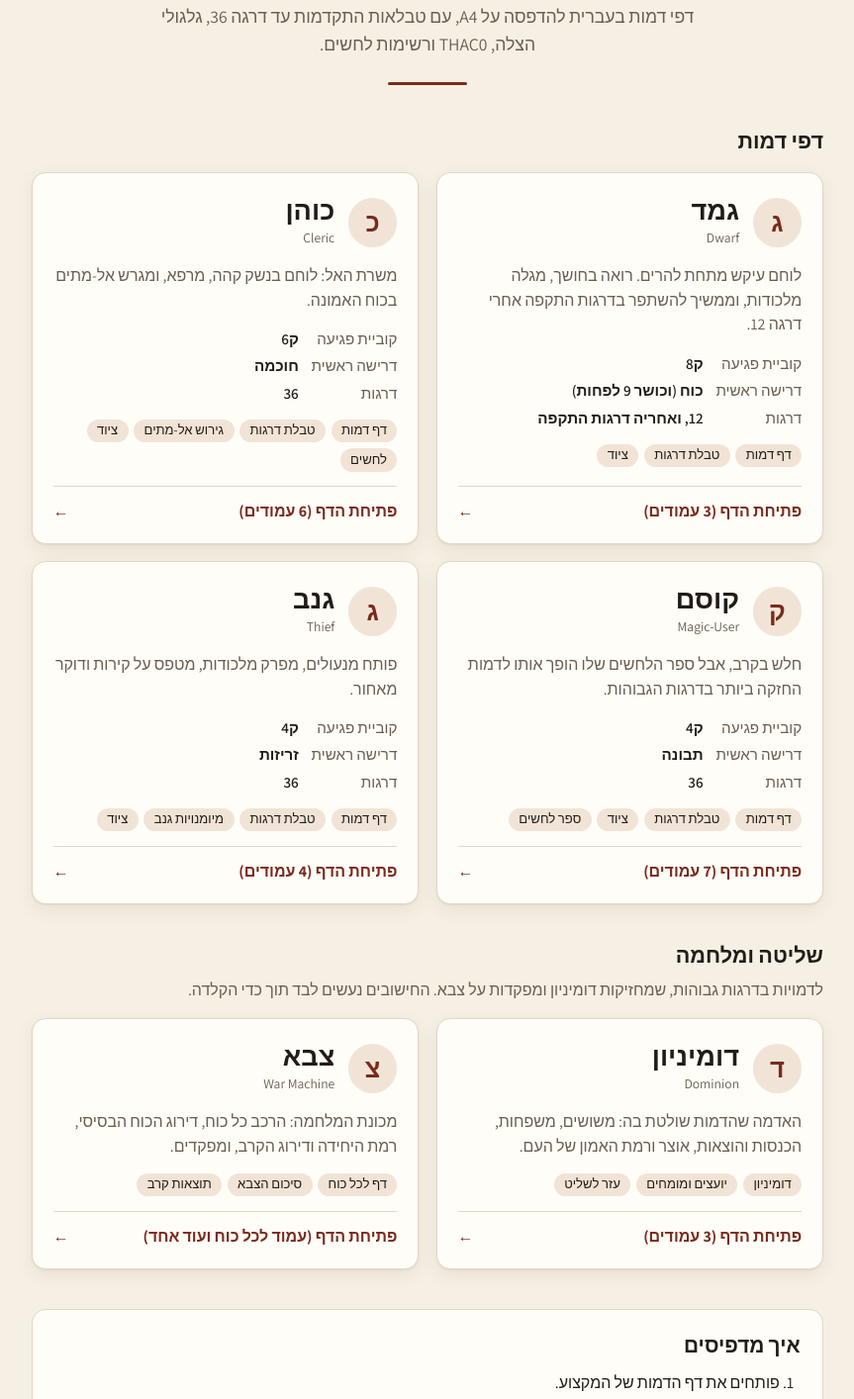
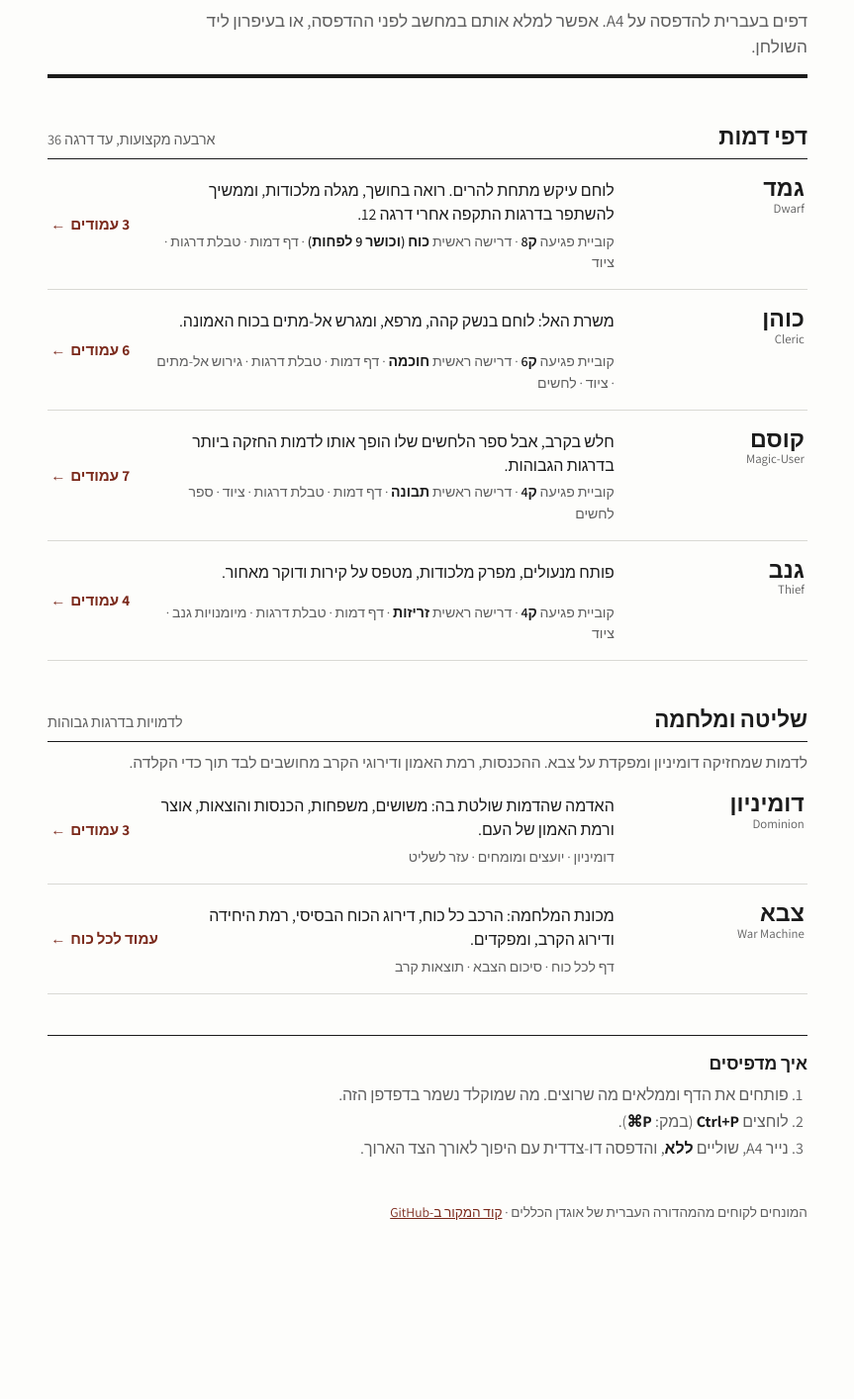
Before and after one commit to itaiag/rc-sheets, a plain HTML site: page index.html in a window 1280 px wide. Shown: the part 142-1556 px from the top of the page at 99% size, without its empty margins (208-1071 px from the left). After the commit the page ends 1417 px from the top, so only its background shows below. Drawn offline with Linux system fonts and the light colour scheme.

Commit message:
Redesign the home page as a contents list with character sheets and ruler sheets
Co-Authored-By: Claude Opus 5.5 <noreply@anthropic.com>

```diff
--- a/index.html
+++ b/index.html
@@ -3,159 +3,118 @@
 <head>
 <meta charset="utf-8">
 <meta name="viewport" content="width=device-width, initial-scale=1">
-<title>דפי דמות לאוגדן הכללים</title>
-<meta name="description" content="דפי דמות להדפסה בעברית לחוקי המבוכים והדרקונים (Rules Cyclopedia): גמד, כוהן, קוסם וגנב.">
+<title>דפי דמות ועזר</title>
+<meta name="description" content="דפי דמות ודפי עזר להדפסה בעברית לחוקי המבוכים והדרקונים (Rules Cyclopedia): גמד, כוהן, קוסם וגנב, דומיניון וצבא.">
 <link rel="stylesheet" href="https://fonts.googleapis.com/css2?family=Assistant:wght@400;600;700;800&display=swap">
 <style>
-:root {
-  --ink:#221c18; --muted:#6b5d50; --paper:#f6f0e4; --card:#fffdf8; --line:#e2d7c5;
-  --accent:#7a2a1c; --accent-ink:#fffdf8; --tint:#f1e4d6; --shadow:0 1px 2px rgba(60,40,20,.06), 0 6px 18px rgba(60,40,20,.08);
+:root { --ink:#1b1b1b; --muted:#5f5f5f; --paper:#fdfdfb; --line:#d9d9d4; --accent:#7b2a1c; --hover:#f3f2ee; }
+@media (prefers-color-scheme: dark) { :root:not([data-theme="light"]) {
+  --ink:#ececea; --muted:#a3a3a0; --paper:#141414; --line:#333331; --accent:#e0937c; --hover:#1d1d1c;
+} }
+:root[data-theme="dark"] { --ink:#ececea; --muted:#a3a3a0; --paper:#141414; --line:#333331; --accent:#e0937c; --hover:#1d1d1c; }
+* { box-sizing:border-box; }
+body { margin:0; background:var(--paper); color:var(--ink); font-family:Assistant, "Segoe UI", Arial, sans-serif; line-height:1.5; }
+.num-ltr { direction:ltr; unicode-bidi:isolate; }
+main { max-width:50rem; margin:0 auto; padding:3.5rem 1rem 2.5rem; }
+header { border-bottom:4px solid var(--ink); padding-bottom:1rem; margin-bottom:2.6rem; }
+.eyebrow { color:var(--accent); font-weight:700; font-size:.9rem; margin:0 0 .3rem; }
+h1 { font-weight:800; font-size:clamp(2.2rem, 7vw, 3.4rem); line-height:1; margin:0 0 .8rem; }
+.lead { color:var(--muted); font-size:1.08rem; max-width:38rem; margin:0; }
+section { margin-bottom:2.6rem; }
+.section-head { display:flex; align-items:baseline; justify-content:space-between; gap:1rem;
+  border-bottom:1.5px solid var(--ink); padding-bottom:.35rem; }
+.section-head h2 { font-weight:800; font-size:1.4rem; margin:0; }
+.section-head span { color:var(--muted); font-size:.9rem; }
+.section-lead { color:var(--muted); margin:.6rem 0 0; font-size:.98rem; }
+.list { list-style:none; margin:0; padding:0; }
+.item { display:grid; grid-template-columns:10.5rem 1fr auto; gap:.3rem 1.5rem; align-items:baseline;
+  padding:1rem .2rem; border-bottom:1px solid var(--line); color:inherit; text-decoration:none; }
+.item:hover, .item:focus-visible { background:var(--hover); outline:none; }
+.item:focus-visible { box-shadow:inset 0 0 0 2px var(--accent); }
+.name { font-weight:800; font-size:1.45rem; line-height:1.15; }
+.name .en { display:block; font-weight:400; font-size:.8rem; color:var(--muted); direction:ltr; unicode-bidi:isolate; text-align:right; }
+.desc { margin:0; }
+.meta { grid-column:2; margin:0; color:var(--muted); font-size:.88rem; }
+.meta b { color:var(--ink); font-weight:600; }
+.go { grid-row:1 / span 2; grid-column:3; align-self:center; color:var(--accent); font-weight:700; white-space:nowrap; font-size:.95rem; }
+.go .arrow { display:inline-block; margin-inline-start:.3rem; transition:transform .15s ease; }
+.item:hover .go .arrow { transform:translateX(-3px); }
+.howto { border-top:1.5px solid var(--ink); padding-top:.9rem; }
+.howto h2 { font-weight:800; font-size:1.1rem; margin:0 0 .4rem; }
+.howto ol { margin:0; padding-inline-start:1.2rem; color:var(--muted); display:grid; gap:.2rem; }
+.howto b { color:var(--ink); }
+footer { color:var(--muted); font-size:.85rem; margin-top:2.2rem; }
+footer a { color:var(--accent); }
+@media (max-width:38rem) {
+  main { padding-top:2.2rem; }
+  .item { grid-template-columns:1fr auto; gap:.25rem 1rem; }
+  .name { grid-column:1; }
+  .go { grid-row:1; grid-column:2; align-self:baseline; }
+  .desc, .meta { grid-column:1 / -1; }
 }
-@media (prefers-color-scheme: dark) { :root:not([data-theme="light"]) {
-  --ink:#efe6d8; --muted:#b5a796; --paper:#171411; --card:#221d19; --line:#3a312a;
-  --accent:#e08a6e; --accent-ink:#1d1916; --tint:#2e2520; --shadow:0 1px 2px rgba(0,0,0,.3), 0 6px 18px rgba(0,0,0,.35);
-} }
-:root[data-theme="dark"] {
-  --ink:#efe6d8; --muted:#b5a796; --paper:#171411; --card:#221d19; --line:#3a312a;
-  --accent:#e08a6e; --accent-ink:#1d1916; --tint:#2e2520; --shadow:0 1px 2px rgba(0,0,0,.3), 0 6px 18px rgba(0,0,0,.35);
-}
-* { box-sizing:border-box; }
-body { margin:0; background:var(--paper); color:var(--ink); font-family:Assistant, sans-serif; line-height:1.55; }
-.num-ltr { direction:ltr; unicode-bidi:isolate; }
-main { max-width:52rem; margin:0 auto; padding:3rem 1rem 2rem; }
-header { text-align:center; margin-bottom:2.5rem; }
-.eyebrow { color:var(--accent); font-weight:700; letter-spacing:.04em; font-size:.95rem; margin:0 0 .4rem; }
-h1 { font-weight:800; font-size:clamp(2rem, 6vw, 3.1rem); line-height:1.1; margin:0 0 .8rem; }
-.lead { color:var(--muted); font-size:1.1rem; max-width:34rem; margin:0 auto; }
-.rule { width:5rem; height:3px; background:var(--accent); border:0; margin:1.6rem auto 0; border-radius:2px; }
-.grid { display:grid; grid-template-columns:repeat(2, minmax(0, 1fr)); gap:1.1rem; }
-@media (max-width:40rem) { .grid { grid-template-columns:1fr; } }
-.card { background:var(--card); border:1px solid var(--line); border-radius:14px; box-shadow:var(--shadow);
-  padding:1.4rem 1.3rem 1.2rem; display:flex; flex-direction:column; gap:.9rem; color:inherit; text-decoration:none;
-  transition:transform .15s ease, border-color .15s ease; }
-.card:hover, .card:focus-visible { transform:translateY(-3px); border-color:var(--accent); outline:none; }
-.card-head { display:flex; align-items:center; gap:.85rem; }
-.badge { flex:none; width:3.1rem; height:3.1rem; border-radius:50%; display:grid; place-items:center;
-  background:var(--tint); color:var(--accent); font-weight:800; font-size:1.6rem; }
-.card h2 { font-weight:800; font-size:1.7rem; margin:0; line-height:1.1; }
-.card .en { color:var(--muted); font-size:.85rem; direction:ltr; unicode-bidi:isolate; }
-.tagline { margin:0; color:var(--muted); }
-dl { margin:0; display:grid; grid-template-columns:auto 1fr; gap:.25rem .8rem; font-size:.95rem; }
-dt { color:var(--muted); }
-dd { margin:0; font-weight:600; }
-.pages { display:flex; flex-wrap:wrap; gap:.35rem; margin:0; padding:0; list-style:none; }
-.pages li { background:var(--tint); border-radius:999px; padding:.1rem .65rem; font-size:.82rem; }
-.open { margin-top:auto; display:flex; justify-content:space-between; align-items:center;
-  border-top:1px solid var(--line); padding-top:.8rem; font-weight:700; color:var(--accent); }
-.open .arrow { transition:transform .15s ease; }
-.card:hover .arrow { transform:translateX(-4px); }
-.section { font-weight:800; font-size:1.35rem; margin:2.2rem 0 .9rem; }
-.section:first-of-type { margin-top:0; }
-.section-lead { color:var(--muted); margin:-.5rem 0 1rem; }
-.howto { margin-top:2.5rem; background:var(--card); border:1px solid var(--line); border-radius:14px; padding:1.3rem 1.4rem; }
-.howto h3 { font-weight:800; font-size:1.3rem; margin:0 0 .6rem; }
-.howto ol { margin:0; padding-inline-start:1.3rem; display:grid; gap:.3rem; }
-footer { text-align:center; color:var(--muted); font-size:.9rem; margin-top:2.5rem; }
-footer a { color:var(--accent); }
-@media (max-width:30rem) { main { padding-top:2rem; } .card { padding:1.2rem 1rem 1rem; } }
-@media (prefers-reduced-motion:reduce) { .card, .arrow { transition:none; } }
+@media (prefers-reduced-motion:reduce) { .go .arrow { transition:none; } }
 </style>
 </head>
 <body>
 <main>
   <header>
-    <p class="eyebrow">חוקי המבוכים והדרקונים · Rules Cyclopedia</p>
-    <h1>דפי דמות לאוגדן הכללים</h1>
-    <p class="lead">דפי דמות בעברית להדפסה על A4, עם טבלאות התקדמות עד דרגה 36, גלגולי הצלה, THAC0 ורשימות לחשים.</p>
-    <hr class="rule">
+    <p class="eyebrow">חוקי המבוכים והדרקונים · אוגדן הכללים (Rules Cyclopedia)</p>
+    <h1>דפי דמות ועזר</h1>
+    <p class="lead">דפים בעברית להדפסה על A4. אפשר למלא אותם במחשב לפני ההדפסה, או בעיפרון ליד השולחן.</p>
   </header>
-  <h2 class="section">דפי דמות</h2>
-  <div class="grid">
-    <a class="card" href="sheets/dwarf.html">
-      <div class="card-head">
-        <span class="badge" aria-hidden="true">ג</span>
-        <div><h2>גמד</h2><span class="en">Dwarf</span></div>
-      </div>
-      <p class="tagline">לוחם עיקש מתחת להרים. רואה בחושך, מגלה מלכודות, וממשיך להשתפר בדרגות התקפה אחרי דרגה 12.</p>
-      <dl>
-        <dt>קוביית פגיעה</dt><dd>ק8</dd>
-        <dt>דרישה ראשית</dt><dd>כוח (וכושר 9 לפחות)</dd>
-        <dt>דרגות</dt><dd>12, ואחריה דרגות התקפה</dd>
-      </dl>
-      <ul class="pages" aria-label="תוכן"><li>דף דמות</li><li>טבלת דרגות</li><li>ציוד</li></ul>
-      <span class="open">פתיחת הדף (3 עמודים)<span class="arrow" aria-hidden="true">←</span></span>
-    </a>
-    <a class="card" href="sheets/cleric.html">
-      <div class="card-head">
-        <span class="badge" aria-hidden="true">כ</span>
-        <div><h2>כוהן</h2><span class="en">Cleric</span></div>
-      </div>
-      <p class="tagline">משרת האל: לוחם בנשק קהה, מרפא, ומגרש אל-מתים בכוח האמונה.</p>
-      <dl>
-        <dt>קוביית פגיעה</dt><dd>ק6</dd>
-        <dt>דרישה ראשית</dt><dd>חוכמה</dd>
-        <dt>דרגות</dt><dd>36</dd>
-      </dl>
-      <ul class="pages" aria-label="תוכן"><li>דף דמות</li><li>טבלת דרגות</li><li>גירוש אל-מתים</li><li>ציוד</li><li>לחשים</li></ul>
-      <span class="open">פתיחת הדף (6 עמודים)<span class="arrow" aria-hidden="true">←</span></span>
-    </a>
-    <a class="card" href="sheets/magic-user.html">
-      <div class="card-head">
-        <span class="badge" aria-hidden="true">ק</span>
-        <div><h2>קוסם</h2><span class="en">Magic-User</span></div>
-      </div>
-      <p class="tagline">חלש בקרב, אבל ספר הלחשים שלו הופך אותו לדמות החזקה ביותר בדרגות הגבוהות.</p>
-      <dl>
-        <dt>קוביית פגיעה</dt><dd>ק4</dd>
-        <dt>דרישה ראשית</dt><dd>תבונה</dd>
-        <dt>דרגות</dt><dd>36</dd>
-      </dl>
-      <ul class="pages" aria-label="תוכן"><li>דף דמות</li><li>טבלת דרגות</li><li>ציוד</li><li>ספר לחשים</li></ul>
-      <span class="open">פתיחת הדף (7 עמודים)<span class="arrow" aria-hidden="true">←</span></span>
-    </a>
-    <a class="card" href="sheets/thief.html">
-      <div class="card-head">
-        <span class="badge" aria-hidden="true">ג</span>
-        <div><h2>גנב</h2><span class="en">Thief</span></div>
-      </div>
-      <p class="tagline">פותח מנעולים, מפרק מלכודות, מטפס על קירות ודוקר מאחור.</p>
-      <dl>
-        <dt>קוביית פגיעה</dt><dd>ק4</dd>
-        <dt>דרישה ראשית</dt><dd>זריזות</dd>
-        <dt>דרגות</dt><dd>36</dd>
-      </dl>
-      <ul class="pages" aria-label="תוכן"><li>דף דמות</li><li>טבלת דרגות</li><li>מיומנויות גנב</li><li>ציוד</li></ul>
-      <span class="open">פתיחת הדף (4 עמודים)<span class="arrow" aria-hidden="true">←</span></span>
-    </a>
-  </div>
-  <h2 class="section">שליטה ומלחמה</h2>
-  <p class="section-lead">לדמויות בדרגות גבוהות, שמחזיקות דומיניון ומפקדות על צבא. החישובים נעשים לבד תוך כדי הקלדה.</p>
-  <div class="grid">
-    <a class="card" href="sheets/dominion.html">
-      <div class="card-head">
-        <span class="badge" aria-hidden="true">ד</span>
-        <div><h2>דומיניון</h2><span class="en">Dominion</span></div>
-      </div>
-      <p class="tagline">האדמה שהדמות שולטת בה: משושים, משפחות, הכנסות והוצאות, אוצר ורמת האמון של העם.</p>
-      <ul class="pages" aria-label="תוכן"><li>דומיניון</li><li>יועצים ומומחים</li><li>עזר לשליט</li></ul>
-      <span class="open">פתיחת הדף (3 עמודים)<span class="arrow" aria-hidden="true">←</span></span>
-    </a>
-    <a class="card" href="sheets/army.html">
-      <div class="card-head">
-        <span class="badge" aria-hidden="true">צ</span>
-        <div><h2>צבא</h2><span class="en">War Machine</span></div>
-      </div>
-      <p class="tagline">מכונת המלחמה: הרכב כל כוח, דירוג הכוח הבסיסי, רמת היחידה ודירוג הקרב, ומפקדים.</p>
-      <ul class="pages" aria-label="תוכן"><li>דף לכל כוח</li><li>סיכום הצבא</li><li>תוצאות קרב</li></ul>
-      <span class="open">פתיחת הדף (עמוד לכל כוח ועוד אחד)<span class="arrow" aria-hidden="true">←</span></span>
-    </a>
-  </div>
+  <section>
+    <div class="section-head"><h2>דפי דמות</h2><span>ארבעה מקצועות, עד דרגה 36</span></div>
+    <ul class="list">
+      <li><a class="item" href="sheets/dwarf.html">
+        <span class="name">גמד<span class="en">Dwarf</span></span>
+        <p class="desc">לוחם עיקש מתחת להרים. רואה בחושך, מגלה מלכודות, וממשיך להשתפר בדרגות התקפה אחרי דרגה 12.</p>
+        <p class="meta">קוביית פגיעה <b>ק8</b> · דרישה ראשית <b>כוח (וכושר 9 לפחות)</b> · דף דמות · טבלת דרגות · ציוד</p>
+        <span class="go">3 עמודים<span class="arrow" aria-hidden="true">←</span></span>
+      </a></li>
+      <li><a class="item" href="sheets/cleric.html">
+        <span class="name">כוהן<span class="en">Cleric</span></span>
+        <p class="desc">משרת האל: לוחם בנשק קהה, מרפא, ומגרש אל-מתים בכוח האמונה.</p>
+        <p class="meta">קוביית פגיעה <b>ק6</b> · דרישה ראשית <b>חוכמה</b> · דף דמות · טבלת דרגות · גירוש אל-מתים · ציוד · לחשים</p>
+        <span class="go">6 עמודים<span class="arrow" aria-hidden="true">←</span></span>
+      </a></li>
+      <li><a class="item" href="sheets/magic-user.html">
+        <span class="name">קוסם<span class="en">Magic-User</span></span>
+        <p class="desc">חלש בקרב, אבל ספר הלחשים שלו הופך אותו לדמות החזקה ביותר בדרגות הגבוהות.</p>
+        <p class="meta">קוביית פגיעה <b>ק4</b> · דרישה ראשית <b>תבונה</b> · דף דמות · טבלת דרגות · ציוד · ספר לחשים</p>
+        <span class="go">7 עמודים<span class="arrow" aria-hidden="true">←</span></span>
+      </a></li>
+      <li><a class="item" href="sheets/thief.html">
+        <span class="name">גנב<span class="en">Thief</span></span>
+        <p class="desc">פותח מנעולים, מפרק מלכודות, מטפס על קירות ודוקר מאחור.</p>
+        <p class="meta">קוביית פגיעה <b>ק4</b> · דרישה ראשית <b>זריזות</b> · דף דמות · טבלת דרגות · מיומנויות גנב · ציוד</p>
+        <span class="go">4 עמודים<span class="arrow" aria-hidden="true">←</span></span>
+      </a></li>
+    </ul>
+  </section>
+  <section>
+    <div class="section-head"><h2>שליטה ומלחמה</h2><span>לדמויות בדרגות גבוהות</span></div>
+    <p class="section-lead">לדמות שמחזיקה דומיניון ומפקדת על צבא. ההכנסות, רמת האמון ודירוגי הקרב מחושבים לבד תוך כדי הקלדה.</p>
+    <ul class="list">
+      <li><a class="item" href="sheets/dominion.html">
+        <span class="name">דומיניון<span class="en">Dominion</span></span>
+        <p class="desc">האדמה שהדמות שולטת בה: משושים, משפחות, הכנסות והוצאות, אוצר ורמת האמון של העם.</p>
+        <p class="meta">דומיניון · יועצים ומומחים · עזר לשליט</p>
+        <span class="go">3 עמודים<span class="arrow" aria-hidden="true">←</span></span>
+      </a></li>
+      <li><a class="item" href="sheets/army.html">
+        <span class="name">צבא<span class="en">War Machine</span></span>
+        <p class="desc">מכונת המלחמה: הרכב כל כוח, דירוג הכוח הבסיסי, רמת היחידה ודירוג הקרב, ומפקדים.</p>
+        <p class="meta">דף לכל כוח · סיכום הצבא · תוצאות קרב</p>
+        <span class="go">עמוד לכל כוח<span class="arrow" aria-hidden="true">←</span></span>
+      </a></li>
+    </ul>
+  </section>
   <section class="howto">
-    <h3>איך מדפיסים</h3>
+    <h2>איך מדפיסים</h2>
     <ol>
-      <li>פותחים את דף הדמות של המקצוע.</li>
+      <li>פותחים את הדף וממלאים מה שרוצים. מה שמוקלד נשמר בדפדפן הזה.</li>
       <li>לוחצים <b class="num-ltr">Ctrl+P</b> (במק: <b class="num-ltr">⌘P</b>).</li>
-      <li>בוחרים נייר A4, שוליים <b>ללא</b>, ובוחרים הדפסה דו-צדדית עם היפוך לאורך הצד הארוך.</li>
+      <li>נייר A4, שוליים <b>ללא</b>, והדפסה דו-צדדית עם היפוך לאורך הצד הארוך.</li>
     </ol>
   </section>
   <footer>
```
Also changed, not shown: sheets/army.html (+1 -1 lines), sheets/cleric.html (+1 -1 lines), sheets/dominion.html (+1 -1 lines), sheets/dwarf.html (+1 -1 lines), sheets/magic-user.html (+1 -1 lines), sheets/thief.html (+1 -1 lines), 2 other files.
